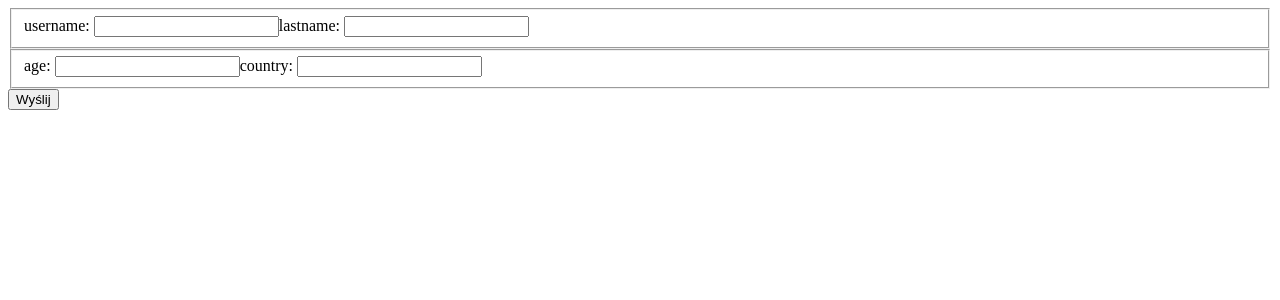
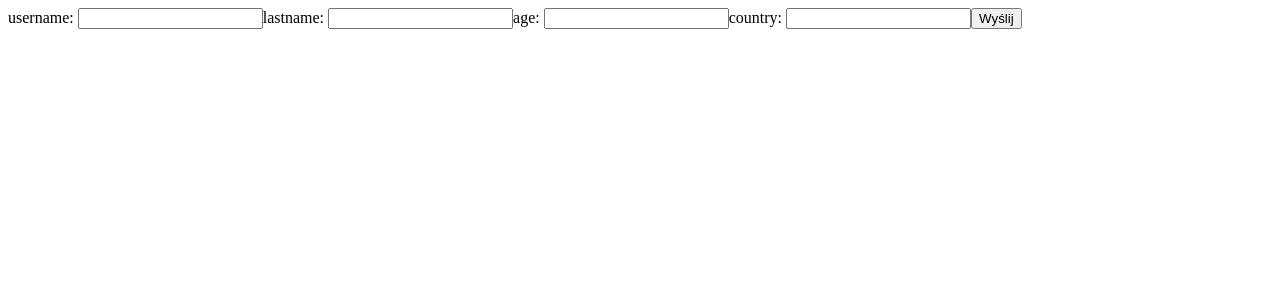
Before and after one commit to lukaszsiembida/angular, an Angular app: page / in a window 1280 px wide. Shown: the top 300 px of the page. Built offline with nearby package versions, Linux system fonts and the light colour scheme.

Commit message:
zadanie 14

```diff
--- a/src/app/app.component.html
+++ b/src/app/app.component.html
@@ -60,14 +60,23 @@
 <!--<p appMyDirective>Style me!</p>-->
 
 <!--zadanie 13-->
-<form #tdForm="ngForm" (ngSubmit)="onSubmit()">
-  <fieldset ngModelGroup="userData">
-  <label>username: <input name="username" ngModel></label>
-  <label>lastname: <input name="lastname" ngModel></label>
-  </fieldset>
-  <fieldset ngModelGroup="otherUserData">
-  <label>age: <input name="age" ngModel></label>
-  <label>country: <input name="country" ngModel></label>
-  </fieldset>
+<!--<form #tdForm="ngForm" (ngSubmit)="onSubmit()">-->
+<!--  <fieldset ngModelGroup="userData">-->
+<!--  <label>username: <input name="username" ngModel></label>-->
+<!--  <label>lastname: <input name="lastname" ngModel></label>-->
+<!--  </fieldset>-->
+<!--  <fieldset ngModelGroup="otherUserData">-->
+<!--  <label>age: <input name="age" ngModel></label>-->
+<!--  <label>country: <input name="country" ngModel></label>-->
+<!--  </fieldset>-->
+<!--  <button type="submit">Wyślij</button>-->
+<!--</form>-->
+
+<!--zadanie 14-->
+<form [formGroup]="modelForm" (ngSubmit)="onSubmit()">
+  <label>username: <input name="username" formControlName="firstName"></label>
+  <label>lastname: <input name="lastname" formControlName="lastName"></label>
+  <label>age: <input name="age" formControlName="age"></label>
+  <label>country: <input name="country" formControlName="country"></label>
   <button type="submit">Wyślij</button>
 </form>
--- a/src/app/app.component.ts
+++ b/src/app/app.component.ts
@@ -1,6 +1,7 @@
 import {Component, HostListener, OnInit, ViewChild} from '@angular/core';
 import {MyDirectiveDirective} from './my-directive.directive';
 import {MoviesServiceService} from './movies-service.service';
+import {FormControl, FormGroup} from '@angular/forms';
 
 @Component({
   selector: 'app-root',
@@ -9,19 +10,34 @@ import {MoviesServiceService} from './movies-service.service';
   // providers: [MoviesServiceService]   // dla zadania 10-12
 })
 export class AppComponent implements OnInit {
-
-  @ViewChild('tdForm')
-  tdForm: any;
-
-  constructor() {
-  }
+  modelForm: any;
 
   ngOnInit(): void {
+    this.modelForm = new FormGroup({
+      firstName: new FormControl(),
+      lastName: new FormControl(),
+      age: new FormControl(),
+      country: new FormControl()
+    });
   }
 
   onSubmit(): void {
-    console.log(this.tdForm.value);
+    console.log(this.modelForm.value);
   }
+
+  // zadanie 13
+  // @ViewChild('tdForm')
+  // tdForm: any;
+  //
+  // constructor() {
+  // }
+  //
+  // ngOnInit(): void {
+  // }
+  //
+  // onSubmit(): void {
+  //   console.log(this.tdForm.value);
+  // }
 
   // zadanie 10-12
   // private service: MoviesServiceService;
--- a/src/app/app.module.ts
+++ b/src/app/app.module.ts
@@ -7,7 +7,7 @@ import { TabComponentComponent } from './tab-component/tab-component.component';
 import { TabContentComponentComponent } from './tab-content-component/tab-content-component.component';
 import { MyDirectiveDirective } from './my-directive.directive';
 import { MyPipePipe } from './my-pipe.pipe';
-import {FormsModule} from '@angular/forms';
+import {FormsModule, ReactiveFormsModule} from '@angular/forms';
 
 @NgModule({
   declarations: [
@@ -20,7 +20,8 @@ import {FormsModule} from '@angular/forms';
   ],
   imports: [
     BrowserModule,
-    FormsModule // dla zadania 13
+    ReactiveFormsModule //zad 14
+    //   FormsModule // dla zadania 13
   ],
   providers: [],
   bootstrap: [AppComponent]
```
